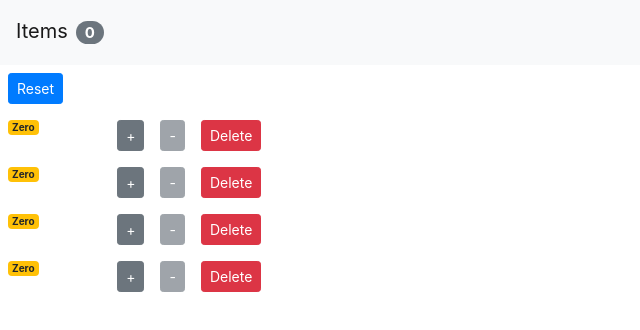
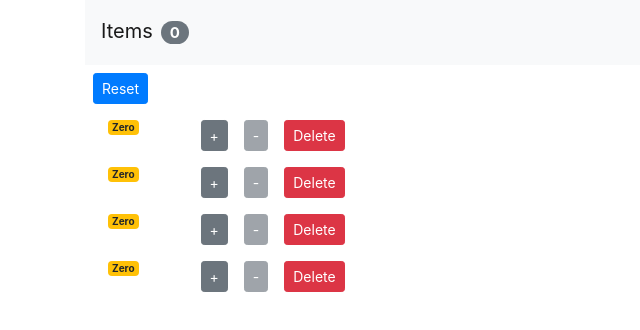
Before and after one commit to adyprajwal/cart-counter, a React (Create React App) app: page / in a window 1280 px wide. Shown: the top 330 px of the page, without its empty margins (0-640 px from the left). Built offline with nearby package versions, Linux system fonts and the light colour scheme.

Commit message:
few design changes

```diff
--- a/src/components/counter.jsx
+++ b/src/components/counter.jsx
@@ -15,9 +15,13 @@ class Counter extends Component {
 
     render() {
         return (
+            <div className="container container-fluid">
                 <div className="row">
                     <div className="col-1">
-                    <span style={this.style} className={this.getBadgeClasses()}>
+                        <span
+                            style={this.style}
+                            className={this.getBadgeClasses()}
+                        >
                             {this.formatCount()}
                         </span>
                     </div>
@@ -53,6 +57,7 @@ class Counter extends Component {
                         </button>
                     </div>
                 </div>
+            </div>
         );
     }
 
--- a/src/components/counters.jsx
+++ b/src/components/counters.jsx
@@ -11,6 +11,7 @@ class Counters extends Component {
             onDecrement
         } = this.props;
         return (
+            <div className="container container-fluid">
                 <div>
                     <button
                         onClick={onReset}
@@ -29,6 +30,7 @@ class Counters extends Component {
                         />
                     ))}
                 </div>
+            </div>
         );
     }
 }
--- a/src/components/navbar.jsx
+++ b/src/components/navbar.jsx
@@ -3,6 +3,7 @@ import React, { Component } from "react";
 //Stateless Functional Components
 const NavBar = ({ totalCounters }) => {
     return (
+        <div className="container container-fluid">
             <nav className="navbar navbar-light bg-light">
                 <a className="navbar-brand" href="#">
                     Items
@@ -11,6 +12,7 @@ const NavBar = ({ totalCounters }) => {
                     </span>
                 </a>
             </nav>
+        </div>
     );
 };
 
```
Lines whose indentation alone changed are shown as unchanged.
